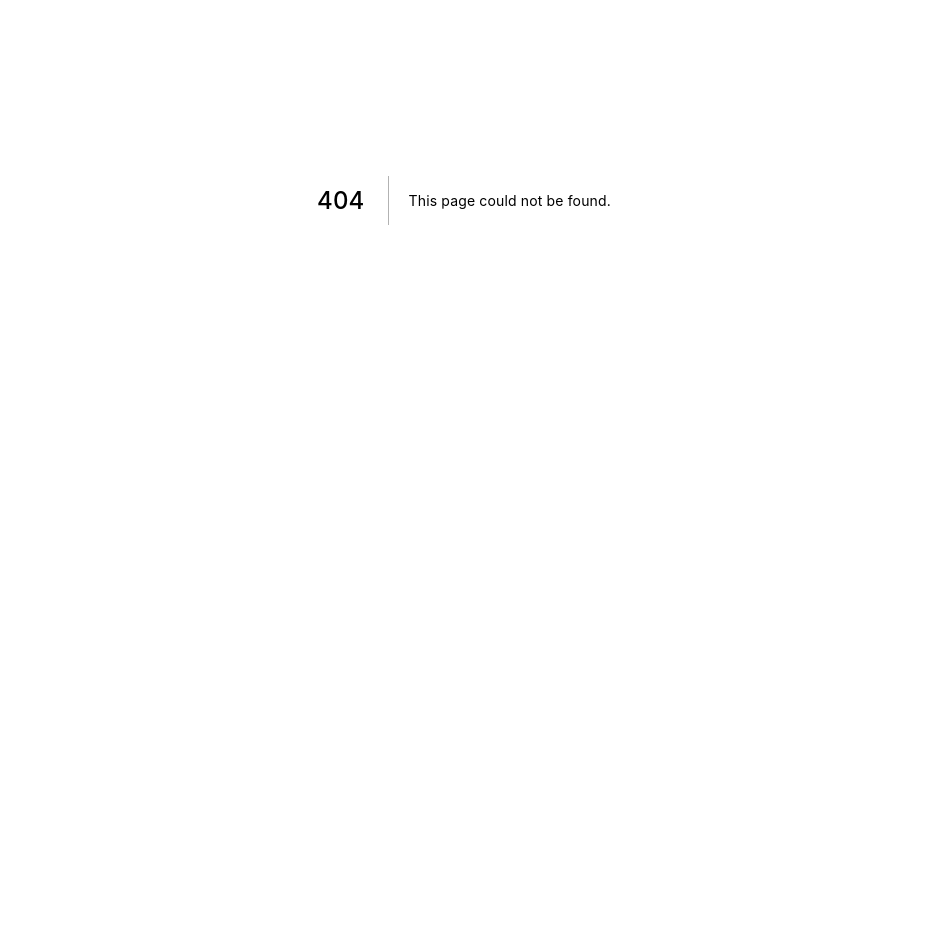
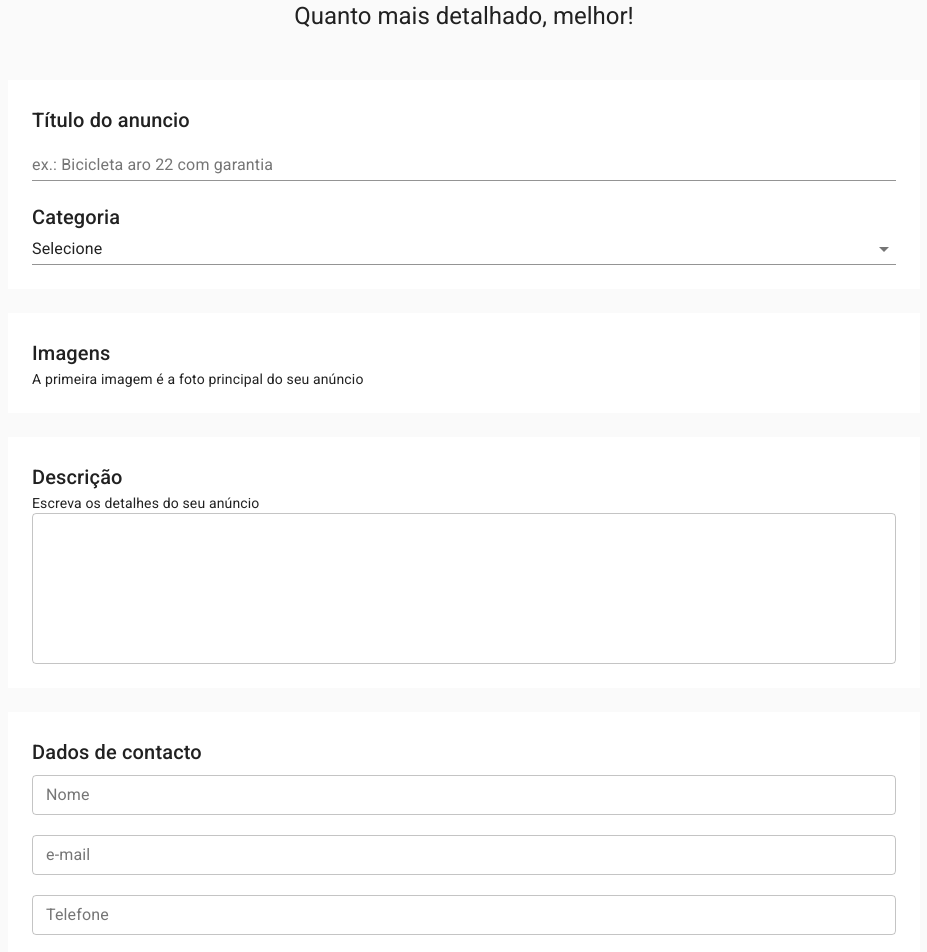
Before and after one commit to ulissessoaresmoreira/webpop, a Next.js app: page /user/publish in a window 1280 px wide. Before the commit this address had no page. Shown: the part 200-1152 px from the top of the page, without its empty margins (176-1103 px from the left). Before the commit the page ends 800 px from the top, so only its background shows below. Built offline with nearby package versions, Linux system fonts and the light colour scheme.

Commit message:
add publish page

```diff
--- /dev/null
+++ b/pages/user/publish.js
@@ -0,0 +1,143 @@
+import { Box, Button, Container, Select, TextField, Typography } from '@material-ui/core'
+import { makeStyles } from '@material-ui/core'
+import TemplateDefault from '../../src/templates/Default'
+
+const useStyles = makeStyles((theme) => ({
+    container: {
+        padding: theme.spacing(8, 0, 6)
+    },
+    box: {
+        backgroundColor: theme.pallet.background.white,
+        padding: theme.spacing(3),
+    },
+    boxContainer: {
+        paddingBottom: theme.spacing(3)
+    }
+}))
+
+const Publish = () =>{
+    const classes = useStyles()
+
+    return(
+        <>
+            <TemplateDefault>
+                <Container maxWidth="sm" className={classes.container}>
+                    <Typography component="h1" variant="h2" align="center" color="textprimary">
+                        Publicar Anúncio
+                    </Typography>
+                    <Typography component="h5" variant="h5" align="center" color="textprimary">
+                        Quanto mais detalhado, melhor!
+                    </Typography>
+
+                </Container>
+                <Container maxWidth="md" className={classes.boxContainer}>
+                    <Box className={classes.box}>
+                        <Typography component="h6" variant="h6" align="left" color="textprimary">
+                            Título do anuncio
+                        </Typography>
+                        <TextField
+                            label="ex.: Bicicleta aro 22 com garantia"
+                            size="small"
+                            fullWidth
+                        />
+                        <br /><br />
+                        <Typography component="h6" variant="h6" align="left" color="textPrimary">
+                            Categoria
+                        </Typography>
+                        <Select
+                            native
+                            value=""
+                            fullWidth
+                            onChange={() => {}}
+                            inputProps={{
+                                name: 'age',
+                            }}
+                        >
+                            <option value="">Selecione</option>
+                            <option value={1}>Bebê e Criança</option>
+                            <option value={2}>Agricultura</option>
+                            <option value={3}>Moda</option>
+                            <option value={4}>Carros, Motos e Barcos</option>
+                            <option value={5}>Serviços</option>
+                            <option value={6}>Lazer</option>
+                            <option value={7}>Animais</option>
+                            <option value={8}>Móveis, Casa e Jardim</option>
+                            <option value={9}>Imóveis</option>
+                            <option value={10}>Equipamentos e Ferramentas</option>
+                            <option value={11}>Telemóveis e Tablets</option>
+                            <option value={12}>Desporto</option>
+                            <option value={13}>Tecnologia</option>
+                            <option value={14}>Emprego</option>
+                            <option value={15}>Outros</option>
+                        </Select>
+                    </Box>
+                </Container>
+                <Container maxWidth="md" className={classes.boxContainer}>
+                    <Box className={classes.box}>
+                        <Typography component="h6" variant="h6" align="left" color="textPrimary">
+                            Imagens
+                        </Typography>
+                        <Typography component="div" variant="body2" align="left" color="textPrimary">
+                            A primeira imagem é a foto principal do seu anúncio
+                        </Typography>
+                    </Box>
+                </Container>
+
+                <Container maxWidth="md" className={classes.boxContainer}>
+                    <Box className={classes.box}>
+                        <Typography component="h6" variant="h6" align="left" color="textPrimary">
+                            Descrição
+                        </Typography>
+                        <Typography component="div" variant="body2" align="left" color="textPrimary">
+                            Escreva os detalhes do seu anúncio
+                        </Typography>
+                        <TextField
+                            multiline
+                            rows={6}
+                            variant="outlined"
+                            fullWidth
+                        />
+                    </Box>
+                </Container>
+
+                <Container maxWidth="md" className={classes.boxContainer}>
+                    <Box className={classes.box}>
+                        <Typography component="h6" variant="h6" align="left" color="textPrimary" gutterBottom>
+                            Dados de contacto
+                        </Typography>
+                        <TextField
+                            label="Nome"
+                            variant="outlined"
+                            size="small"
+                            fullWidth
+                        />
+                        <br/><br/>
+                        <TextField
+                            label="e-mail"
+                            variant="outlined"
+                            size="small"
+                            fullWidth
+                        />
+                        <br/><br/>
+                        <TextField
+                            label="Telefone"
+                            variant="outlined"
+                            size="small"
+                            fullWidth
+                        />
+                    </Box>
+                </Container>
+
+                <Container maxWidth="md" className={classes.boxContainer}>
+                    <Box textAlign="left" >
+                        <Button variant="contained" color="primary">
+                            Publicar Anúncio
+                        </Button>
+                    </Box>
+                </Container>
+            </TemplateDefault>
+        </>
+    )
+}
+
+export default Publish
--- a/src/theme.js
+++ b/src/theme.js
@@ -4,6 +4,10 @@ const theme = createTheme ({
     pallet:{
         primary:{
             main: '#000000',
+        },
+        background:{
+            default: 'rgb(246, 244, 245)',
+            white: '#ffffff',
         }
     }
 })
```
Also changed, not shown: pages/user/dashboard.js (+4 -4 lines).
